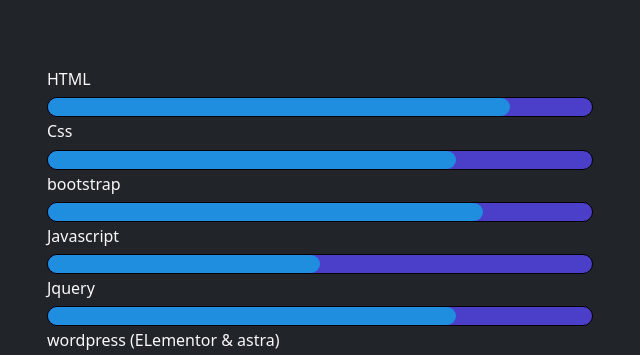
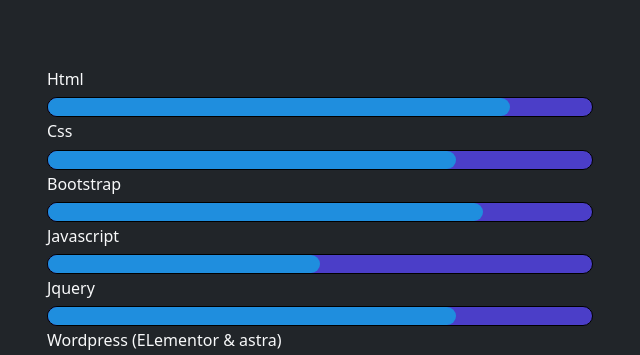
Before and after one commit to SouravBasak-Alien/portfolio, a plain HTML site: page index.html in a window 1280 px wide. Shown: the part 591-946 px from the top of the page, 605-1245 px from the left. Drawn offline with Linux system fonts and the light colour scheme.

Commit message:
index.html

```diff
--- a/index.html
+++ b/index.html
@@ -68,13 +68,13 @@
 					<img class="header-img" src="./image/image 17.png" alt="">
 				</div>
 				<div class="col-lg-6">
-					<h6 class="text-light">HTML</h6>
+					<h6 class="text-light">Html</h6>
 					<div class="html-div">
 					</div>
 					<h6 class="text-light">Css</h6>
 					<div class="css-div">
 					</div>
-					<h6 class="text-light">bootstrap</h6>
+					<h6 class="text-light">Bootstrap</h6>
 					<div class="bootstrap-div">
 					</div>
 					<h6 class="text-light">Javascript</h6>
@@ -83,7 +83,7 @@
 					<h6 class="text-light">Jquery</h6>
 					<div class="jquery-div">
 					</div>
-					<h6 class="text-light">wordpress (ELementor & astra)</h6>
+					<h6 class="text-light">Wordpress (ELementor & astra)</h6>
 					<div class="wp-div">
 					</div>
 				</div>
```
